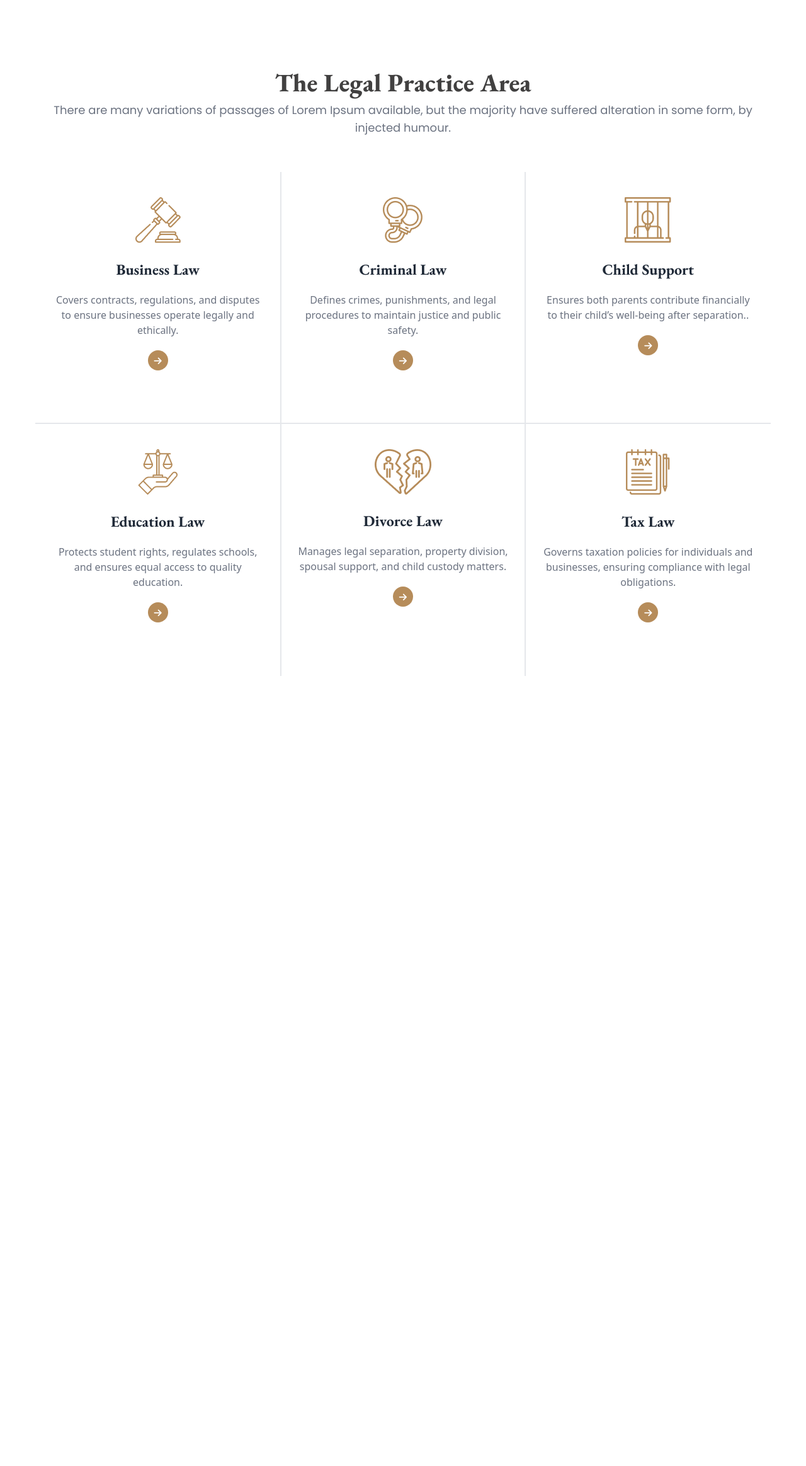
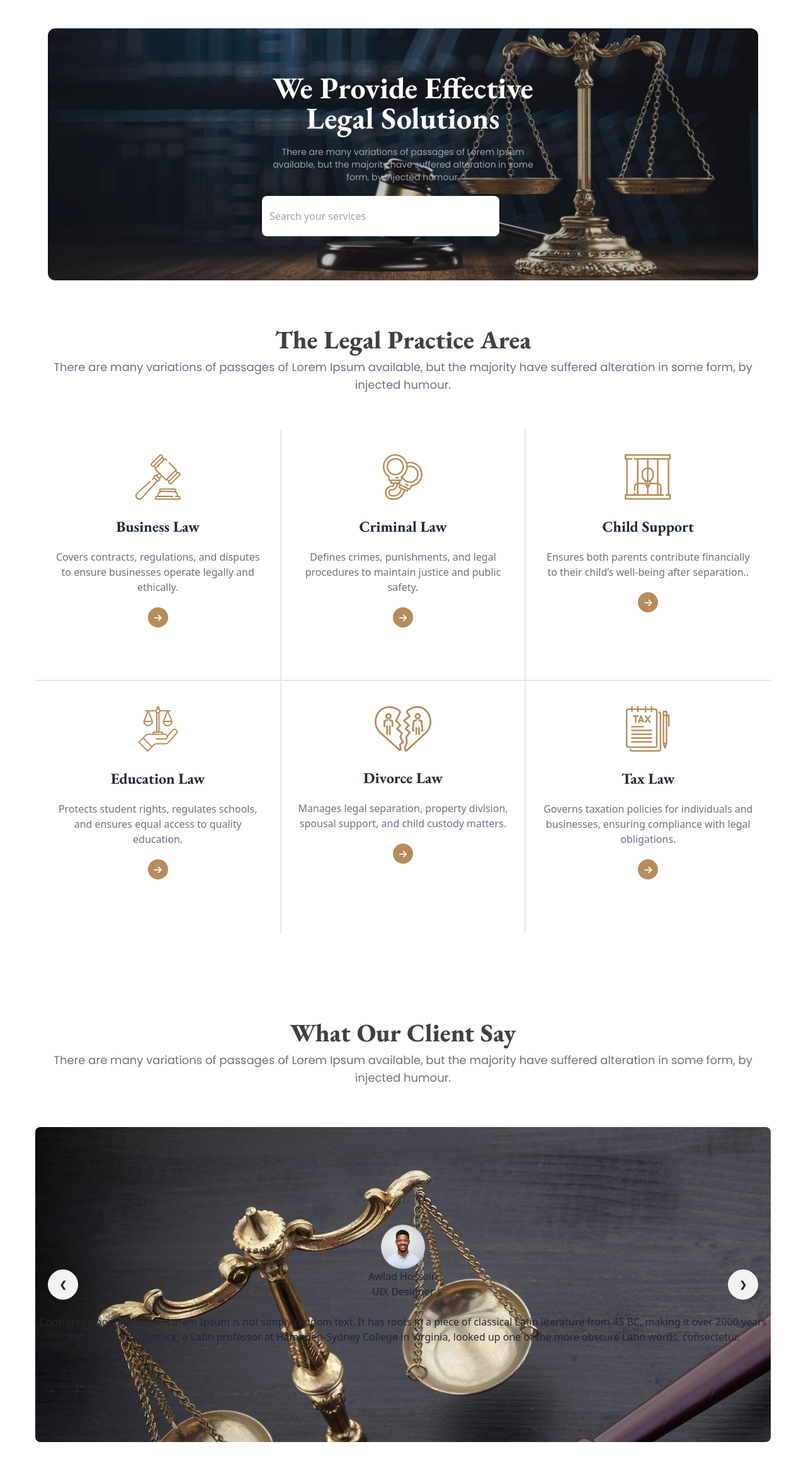
Before and after one commit to DevAnikRoy/Legal-Solutions, a plain HTML site: page index.html in a window 1280 px wide. Shown: the part 63-2390 px from the top of the page at 63% size. Before the commit the page ends 1136 px from the top, so only its background shows below. Drawn offline with nearby package versions, Linux system fonts and the light colour scheme; grey boxes are pictures that could not be loaded.

Commit message:
updating carasol system

```diff
--- a/index.html
+++ b/index.html
@@ -52,7 +52,7 @@
 
 
 
-<body class="">
+<body class="mb-96">
 
     <!-- header section -->
 
@@ -102,12 +102,36 @@
     <!-- Main section -->
 
     <main class="md:container md:mx-auto lg:px-14">
+        <!-- Hero section -->
+        <section class="mt-10 mx-5">
+            <div class="hero h-[400px] rounded-xl" style="background-image: url(./images/banner.png);">
+                <div class="hero-overlay bg-opacity-30 rounded-xl"></div>
+                <div class="hero-content  text-center">
+                    <div class="max-w-md">
+                        <h1 class="mb-5 text-5xl text-white font-bold garamond">We Provide Effective Legal Solutions
+                        </h1>
+                        <p class="poppins text-sm text-gray-400 mb-5">
+                            There are many variations of passages of Lorem Ipsum available, but the majority have
+                            suffered alteration in some form, by injected humour.
+                        </p>
+                        <div class=" flex flex-col lg:flex-row gap-5">
+                            <input class="items-center justify-center h-16 w-96 pl-3 rounded-lg" type="text"
+                                placeholder="Search your services">
+                            <button class="">Search</button>
+                        </div>
+                    </div>
+                </div>
+            </div>
+        </section>
+
+
         <!-- The Legal Practice area  -->
-        <section class="mt-24 justify-center items-center text-center lg:gap-10">
+        <section class="mt-16 mb-32 justify-center items-center text-center lg:gap-10">
             <div class=" px-4 ">
                 <h1 class="garamond font-extrabold text-[2.5rem]  text-[#414040]">The Legal Practice Area
                 </h1>
-                <p class="poppins text-lg text-gray-500">There are many variations of passages of Lorem Ipsum available, but
+                <p class="poppins text-lg text-gray-500">There are many variations of passages of Lorem Ipsum available,
+                    but
                     the majority have suffered alteration in some form, by injected humour.</p>
             </div>
             <div class="mt-14 grid grid-cols-1 md:grid-cols-2 lg:grid-cols-3 6 justify-center items-center ">
@@ -117,7 +141,8 @@
                         <img src="images/business.png" alt="">
                     </div>
                     <h3 class="text-2xl font-bold garamond">Business Law</h3>
-                    <p class="text-gray-500">Covers contracts, regulations, and disputes to ensure businesses operate legally and ethically.</p>
+                    <p class="text-gray-500">Covers contracts, regulations, and disputes to ensure businesses operate
+                        legally and ethically.</p>
                     <button class="btn-circle w-8 h-8 bg-[#B68C5A]"><i
                             class="fa-solid fa-arrow-right text-white text-sm "></i></button>
                 </div>
@@ -128,7 +153,8 @@
                         <img src="images/criminal.png" alt="">
                     </div>
                     <h3 class="text-2xl font-bold garamond">Criminal Law</h3>
-                    <p class="text-gray-500">Defines crimes, punishments, and legal procedures to maintain justice and public safety.</p>
+                    <p class="text-gray-500">Defines crimes, punishments, and legal procedures to maintain justice and
+                        public safety.</p>
                     <button class="btn-circle w-8 h-8 bg-[#B68C5A]"><i
                             class="fa-solid fa-arrow-right text-white text-sm "></i></button>
                 </div>
@@ -139,7 +165,8 @@
                         <img src="images/child.png" alt="">
                     </div>
                     <h3 class="text-2xl font-bold garamond">Child Support</h3>
-                    <p class="text-gray-500">Ensures both parents contribute financially to their child’s well-being after separation..</p>
+                    <p class="text-gray-500">Ensures both parents contribute financially to their child’s well-being
+                        after separation..</p>
                     <button class="btn-circle w-8 h-8 bg-[#B68C5A]"><i
                             class="fa-solid fa-arrow-right text-white text-sm "></i></button>
                 </div>
@@ -150,7 +177,8 @@
                         <img src="images/education.png" alt="">
                     </div>
                     <h3 class="text-2xl font-bold garamond">Education Law </h3>
-                    <p class="text-gray-500">Protects student rights, regulates schools, and ensures equal access to quality education.</p>
+                    <p class="text-gray-500">Protects student rights, regulates schools, and ensures equal access to
+                        quality education.</p>
                     <button class="btn-circle w-8 h-8 bg-[#B68C5A]"><i
                             class="fa-solid fa-arrow-right text-white text-sm "></i></button>
                 </div>
@@ -161,7 +189,8 @@
                         <img src="images/divorce.png" alt="">
                     </div>
                     <h3 class="text-2xl font-bold garamond">Divorce Law</h3>
-                    <p class="text-gray-500">Manages legal separation, property division, spousal support, and child custody matters.</p>
+                    <p class="text-gray-500">Manages legal separation, property division, spousal support, and child
+                        custody matters.</p>
                     <button class="btn-circle w-8 h-8 bg-[#B68C5A]"><i
                             class="fa-solid fa-arrow-right text-white text-sm "></i></button>
                 </div>
@@ -172,7 +201,8 @@
                         <img src="images/tax.png" alt="">
                     </div>
                     <h3 class="text-2xl font-bold garamond">Tax Law</h3>
-                    <p class="text-gray-500">Governs taxation policies for individuals and businesses, ensuring compliance with legal obligations.</p>
+                    <p class="text-gray-500">Governs taxation policies for individuals and businesses, ensuring
+                        compliance with legal obligations.</p>
                     <button class="btn-circle w-8 h-8 bg-[#B68C5A]"><i
                             class="fa-solid fa-arrow-right text-white text-sm "></i></button>
                 </div>
@@ -180,6 +210,74 @@
 
 
             </div>
+
+        </section>
+
+        <!-- What Our Client Say  -->
+        <section>
+            <!-- text -->
+            <div class="text-center">
+                <h1 class="garamond font-extrabold text-[2.5rem]  text-[#414040]">What Our Client Say</h1>
+                <p class="poppins text-lg text-gray-500">There are many variations of passages of Lorem Ipsum available,
+                    but the majority have
+                    suffered
+                    alteration in some form, by injected humour.</p>
+            </div>
+            <!-- carousel -->
+
+            <div class="mt-16 carousel w-full h-[500px] rounded-lg" style="background-image: url(./images/slider-1.jpg);">
+
+
+                <!-- slide1 -->
+                <div id="slide1" class="carousel-item relative w-full ">
+
+                    <!-- arrow -->
+                    <div class="absolute left-5 right-5 top-1/2 flex -translate-y-1/2 transform justify-between">
+                        <a href="#slide3" class="btn btn-circle">❮</a>
+                        <a href="#slide2" class="btn btn-circle">❯</a>
+                    </div>
+                    <div class="flex flex-col justify-center items-center text-center space-y-4">
+                        <!-- profile image -->
+                        <div class="flex flex-col justify-center items-center">
+                            <img class="w-[70px] h-[70px] " src="images/user-1.png" alt="">
+                            <h1>
+                                Awlad Hossain
+                            </h1>
+                            <p>
+                                UIX Designer
+                            </p>
+
+                            <!-- main paragraph -->
+                            <br>
+                            <p>
+                                Contrary to popular belief, Lorem Ipsum is not simply random text. It has roots in a
+                                piece of classical Latin literature from 45 BC, making it over 2000 years old. Richard
+                                McClintock, a Latin professor at Hampden-Sydney College in Virginia, looked up one of
+                                the more obscure Latin words, consectetur.
+                            </p>
+                        </div>
+                    </div>
+                </div>
+                <!-- slide2 -->
+                <div id="slide2" class="carousel-item relative w-full">
+                    <img src="https://img.daisyui.com/images/stock/photo-1609621838510-5ad474b7d25d.webp"
+                        class="w-full" />
+                    <div class="absolute left-5 right-5 top-1/2 flex -translate-y-1/2 transform justify-between">
+                        <a href="#slide1" class="btn btn-circle">❮</a>
+                        <a href="#slide3" class="btn btn-circle">❯</a>
+                    </div>
+                </div>
+                <!-- slide3 -->
+                <div id="slide3" class="carousel-item relative w-full">
+                    <img src="https://img.daisyui.com/images/stock/photo-1414694762283-acccc27bca85.webp"
+                        class="w-full" />
+                    <div class="absolute left-5 right-5 top-1/2 flex -translate-y-1/2 transform justify-between">
+                        <a href="#slide2" class="btn btn-circle">❮</a>
+                        <a href="#slide1" class="btn btn-circle">❯</a>
+                    </div>
+                </div>
+            </div>
+
 
         </section>
 
```
Also changed, not shown: images/user-1.png (added), images/user-2.png (added), images/user-3.png (added). Lines whose indentation alone changed are shown as unchanged.
